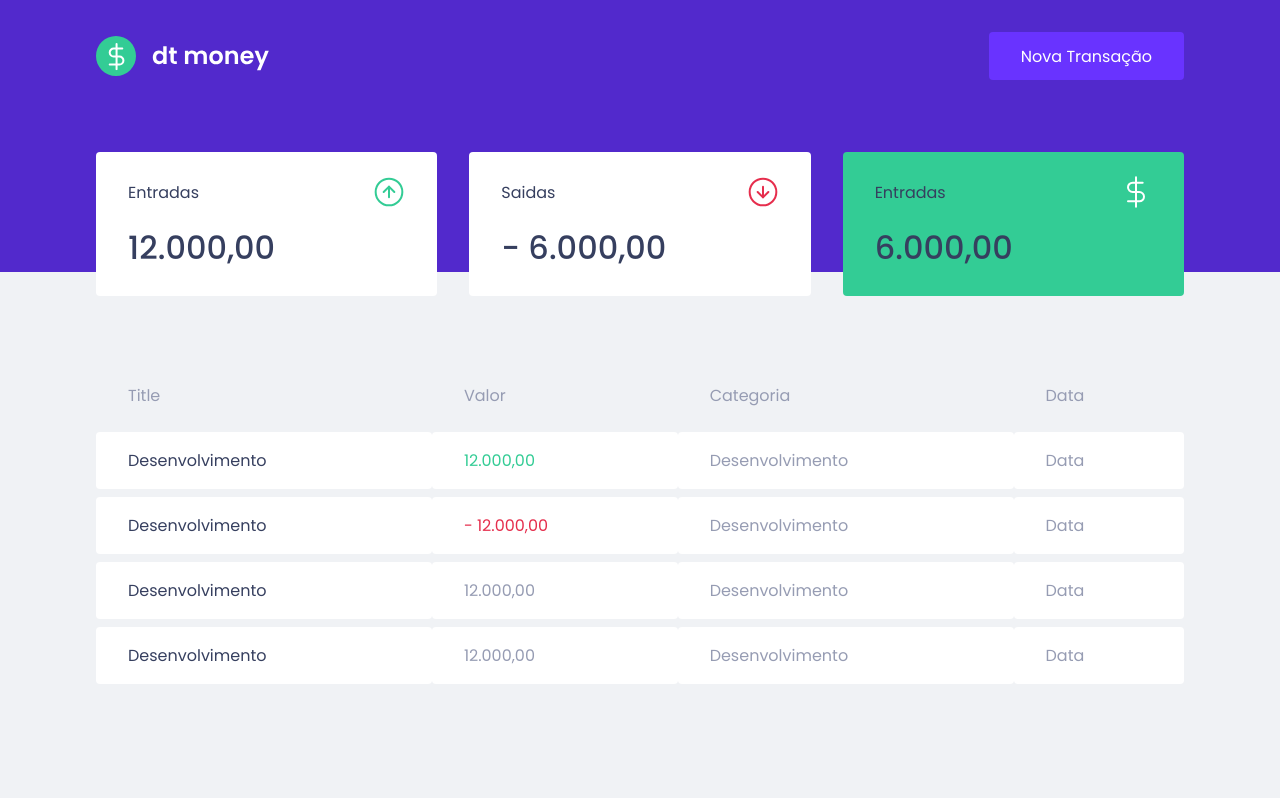
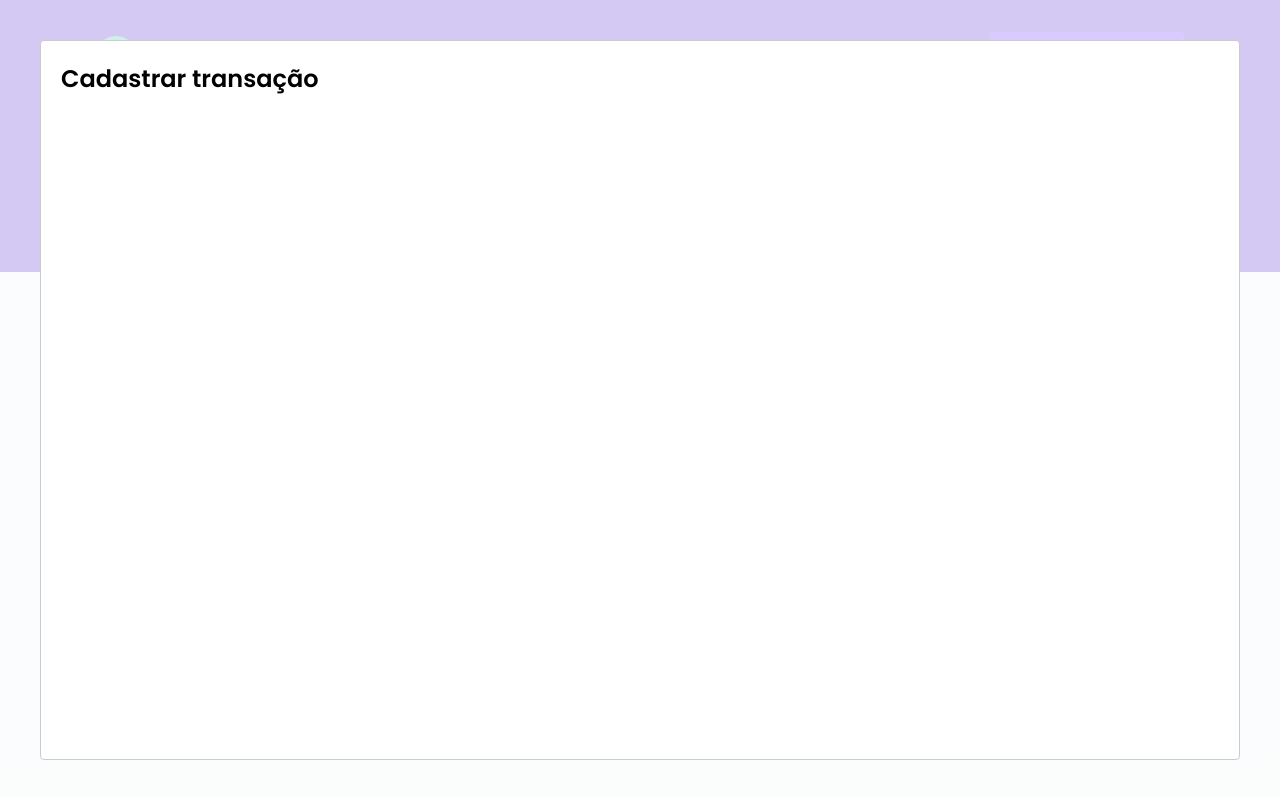
Before and after one commit to guilherme-correa-s/dtmoney-reactjs, a React (Create React App) app: page / in a window 1280 px wide. Both pictures are taken after a click on the button "Nova Transação". Built offline with nearby package versions, Linux system fonts and the light colour scheme; no server answers; what miragejs would draw is missing.

Commit message:
feat modal new transaction

```diff
--- a/src/App.tsx
+++ b/src/App.tsx
@@ -1,13 +1,34 @@
+import { useState } from "react";
+import Modal from 'react-modal';
 import { Deshboard } from "./components/Dashboard";
 import { Header } from "./components/Header";
-import { TransactionsTable } from "./components/TransactionsTable";
 import { GlobalStyle } from "./styles/global"
 
+Modal.setAppElement('#root');
+
 export function App() {
+  const [isNewTransactionModalOpen, setNewTransactionModalOpen] = useState(false);
+
+  function handleOpenNewTransactionModal() {
+    setNewTransactionModalOpen(true);
+  }
+
+  function handleCloseNewTranscationModal() {
+    setNewTransactionModalOpen(false);
+  }
+
   return (
     <>
-      <Header />
+      <Header onOpenNewTransactionModal={handleOpenNewTransactionModal} />
       <Deshboard />
+
+      <Modal
+        isOpen={isNewTransactionModalOpen}
+        onRequestClose={handleCloseNewTranscationModal}
+      >
+        <h2>Cadastrar transação</h2>
+      </Modal>
+
       <GlobalStyle />
     </>
   );
--- a/src/components/Header/index.tsx
+++ b/src/components/Header/index.tsx
@@ -1,12 +1,16 @@
 import logoImg from '../../assets/logo.svg'
 import { Container, Content } from './style'
 
-export function Header() {
+interface HeaderProps {
+    onOpenNewTransactionModal: () => void;
+}
+
+export function Header({ onOpenNewTransactionModal }: HeaderProps) {
     return (
         <Container>
             <Content>
                 <img src={logoImg} alt="dt money" />
-                <button type="button">
+                <button type="button" onClick={onOpenNewTransactionModal}>
                     Nova Transação
                 </button>
             </Content>
--- a/src/components/Summary/index.tsx
+++ b/src/components/Summary/index.tsx
@@ -16,14 +16,14 @@
             </div>
             <div>
                 <header>
-                    <p>Saidas</p>
+                    <p>Saídas</p>
                     <img src={outcomeImg} alt="Saída" />
                 </header>
                 <strong>- 6.000,00</strong>
             </div>
             <div className='highlight-background'>
                 <header>
-                    <p>Entradas</p>
+                    <p>Total</p>
                     <img src={totalImg} alt="Total" />
                 </header>
                 <strong>6.000,00</strong>
```
